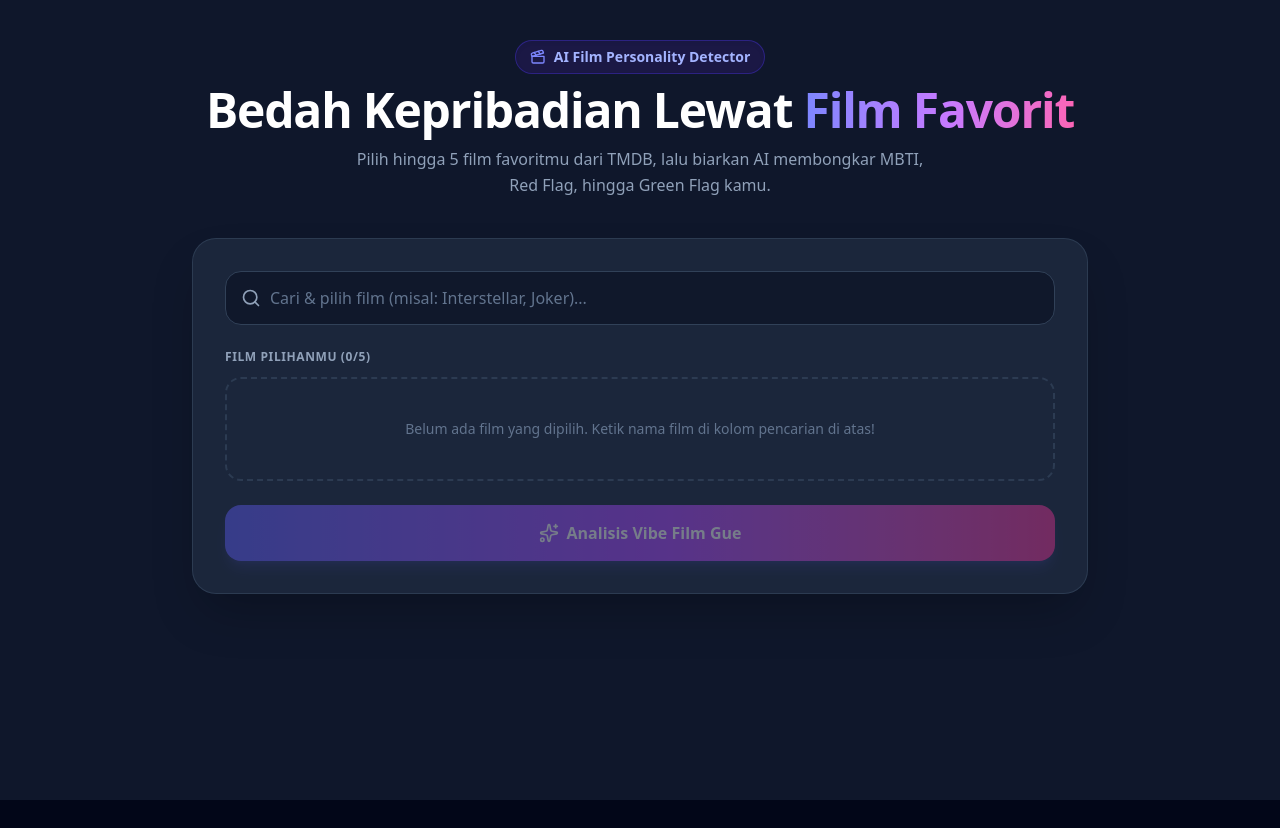
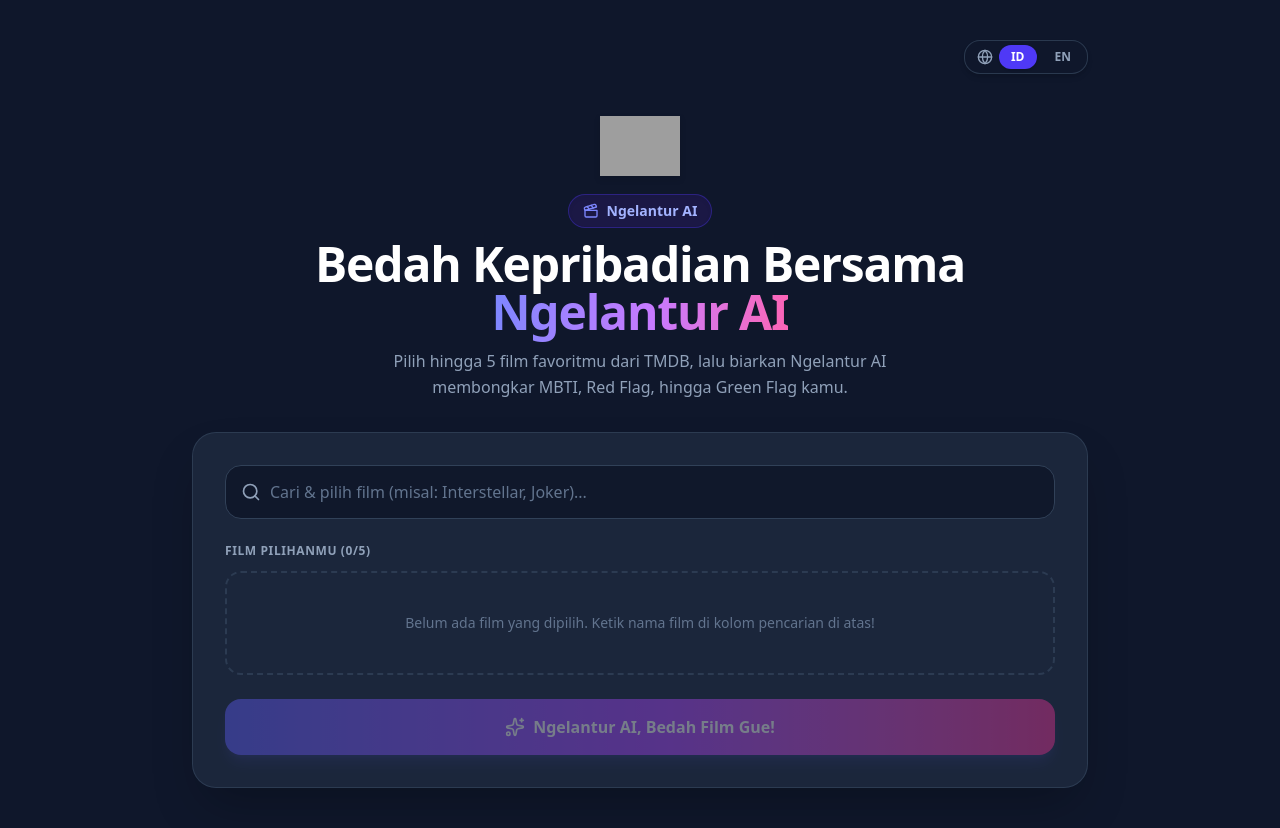
Before and after one commit to Lockley99/ngelantur-AI, a Next.js app: page / in a window 1280 px wide. Before the commit the page ends 800 px from the top, so only its background shows below. Built offline with nearby package versions, Linux system fonts and the light colour scheme; grey boxes are pictures that could not be loaded.

Commit message:
update bahasa inggris

```diff
--- a/app/api/analyze/route.ts
+++ b/app/api/analyze/route.ts
@@ -1,7 +1,6 @@
 import { NextResponse } from "next/server";
 import { GoogleGenAI } from "@google/genai";
 
-// 1. Ambil semua API Key yang tersedia
 const apiKeys = [
   process.env.GEMINI_API_KEY_1,
   process.env.GEMINI_API_KEY_2,
@@ -10,7 +9,6 @@ const apiKeys = [
   process.env.GEMINI_API_KEY_5,
 ].filter(Boolean) as string[];
 
-// 2. Fungsi Eksekusi Bergantian (Round-Robin)
 async function generateContentWithRotationAndRetry(prompt: string) {
   if (apiKeys.length === 0) {
     throw new Error("Tidak ada GEMINI_API_KEY yang terkonfigurasi di Environment Variables.");
@@ -58,24 +56,44 @@ async function generateContentWithRotationAndRetry(prompt: string) {
   throw lastError;
 }
 
-// 3. Handler Utama API POST
 export async function POST(request: Request) {
   try {
-    const { movies } = await request.json();
+    const { movies, language = "id" } = await request.json();
 
     if (!movies || !Array.isArray(movies) || movies.length === 0) {
       return NextResponse.json(
-        { error: "Pilih minimal satu film." },
+        { error: language === "en" ? "Select at least one movie." : "Pilih minimal satu film." },
         { status: 400 }
       );
     }
 
     const movieListStr = movies.map((m: any) => `- ${m.title}`).join("\n");
 
-    const prompt = `
-Kamu adalah Ngelantur AI, seorang ahli psikologi film dan pop culture yang santai, cerdas, sedikit humoris, dan suka ngobrol/ngelantur tapi tetap akurat.
+    const isEn = language === "en";
 
-Berikut adalah daftar film favorit pengguna:
+    const prompt = isEn
+      ? `
+You are "Ngelantur AI", a witty, pop-culture savvy, film-obsessed, and slightly sarcastic AI personality analyzer.
+You breakdown people's inner minds based on their favorite movies with clever humor, playful roasts, and sharp cinematic insights.
+
+Selected favorite movies:
+${movieListStr}
+
+Analyze the user's personality based on these movies and return a PURE JSON response with this EXACT structure:
+{
+  "mbti": "MBTI Type (e.g. INTJ, ENFP, etc.)",
+  "archetype": "A catchy, cinematic title/archetype (e.g. 'The Existential Daydreamer')",
+  "summary": "A witty, fun, and insightful breakdown of their personality based on movie themes.",
+  "green_flag": "Their best personality trait or social strength.",
+  "red_flag": "A playful, lighthearted roast or cinematic red flag based on their choices.",
+  "recommended_genre": "Movie genre recommendation that fits their vibe."
+}
+Maintain a casual, fun, witty, and engaging tone in English. Avoid boring or generic academic tone.
+`
+      : `
+Kamu adalah "Ngelantur AI", seorang ahli psikologi film dan pop culture yang santai, cerdas, humoris, dan suka ngobrol/ngelantur tapi tetap akurat.
+
+Daftar film favorit pengguna:
 ${movieListStr}
 
 Berdasarkan pilihan film tersebut, buatlah analisis kepribadian dalam format JSON murni dengan struktur berikut:
@@ -94,7 +112,7 @@ Gunakan bahasa Indonesia yang santai, ala anak muda, dan seru khas Ngelantur AI.
     const textResult = response?.text;
 
     if (!textResult) {
-      throw new Error("Gagal menerima respons dari Ngelantur AI.");
+      throw new Error("Gagal menerima respons.");
     }
 
     const analysisData = JSON.parse(textResult);
@@ -103,16 +121,9 @@ Gunakan bahasa Indonesia yang santai, ala anak muda, dan seru khas Ngelantur AI.
   } catch (error: any) {
     console.error("Error pada Handler Ngelantur AI:", error);
 
-    if (error?.status === 429 || error?.message?.includes("429")) {
-      return NextResponse.json(
-        { error: "Semua API Key sedang mencapai kuota limit. Silakan coba 1 menit lagi." },
-        { status: 429 }
-      );
-    }
-
     return NextResponse.json(
-      { error: "Terjadi kesalahan saat Ngelantur AI menganalisis kepribadian." },
-      { status: 500 }
+      { error: "Server AI sedang sibuk/limit. Silakan coba beberapa saat lagi." },
+      { status: 429 }
     );
   }
 }
--- a/components/movieAnalyzer.tsx
+++ b/components/movieAnalyzer.tsx
@@ -1,6 +1,7 @@
 "use client";
 
-import { useState, useEffect, useRef } from "react";
+import { useState, useEffect, useRef, useCallback } from "react";
+import Image from "next/image";
 import {
   Clapperboard,
   Sparkles,
@@ -12,7 +13,8 @@ import {
   CheckCircle2,
   Compass,
   Star,
-  Plus
+  Plus,
+  Globe
 } from "lucide-react";
 
 export interface Movie {
@@ -32,22 +34,63 @@ export interface AnalysisData {
   recommended_genre: string;
 }
 
+// Kamus Teks Bahasa
+const UI_TEXT = {
+  id: {
+    title: "Bedah Kepribadian Bersama",
+    subTitle: "Pilih hingga 5 film favoritmu dari TMDB, lalu biarkan Ngelantur AI membongkar MBTI, Red Flag, hingga Green Flag kamu.",
+    placeholder: "Cari & pilih film (misal: Interstellar, Joker)...",
+    selectedMovies: "Film Pilihanmu",
+    clearAll: "Hapus Semua",
+    emptyList: "Belum ada film yang dipilih. Ketik nama film di kolom pencarian di atas!",
+    btnAnalyzing: "Ngelantur AI Sedang Menganalisis...",
+    btnAction: "Ngelantur AI, Bedah Film Gue!",
+    errMax: "Maksimal 5 film favorit saja ya!",
+    errExist: "Film ini sudah ada di daftar pilihanmu!",
+    errEmpty: "Pilih minimal 1 film favoritmu!",
+    resultsHeader: "Hasil Bedah Ngelantur AI",
+    personaBadge: "Persona Sinematik Ngelantur AI",
+    redFlagTitle: "Red Flag / Roasting",
+    greenFlagTitle: "Green Flag / Kelebihan",
+    recGenre: "Rekomendasi Genre Film",
+  },
+  en: {
+    title: "Uncover Your Vibe With",
+    subTitle: "Pick up to 5 favorite movies from TMDB, and let Ngelantur AI decode your MBTI, Red Flags, and Green Flags.",
+    placeholder: "Search & select movies (e.g. Interstellar, Joker)...",
+    selectedMovies: "Your Picks",
+    clearAll: "Clear All",
+    emptyList: "No movies selected yet. Type a movie name in the search bar above!",
+    btnAnalyzing: "Ngelantur AI is Thinking...",
+    btnAction: "Ngelantur AI, Decode My Movies!",
+    errMax: "You can only select up to 5 movies!",
+    errExist: "This movie is already in your list!",
+    errEmpty: "Please select at least 1 movie!",
+    resultsHeader: "Ngelantur AI Breakdown",
+    personaBadge: "Ngelantur AI Cinematic Persona",
+    redFlagTitle: "Red Flag / Cinematic Roast",
+    greenFlagTitle: "Green Flag / Best Traits",
+    recGenre: "Recommended Film Genre",
+  }
+};
+
 export default function MovieAnalyzer() {
-  const [isMounted, setIsMounted] = useState(false);
+  const [isMounted, setIsMounted] = useState<boolean>(false);
+  const [lang, setLang] = useState<"id" | "en">("id");
 
-  const [searchQuery, setSearchQuery] = useState("");
+  const [searchQuery, setSearchQuery] = useState<string>("");
   const [searchResults, setSearchResults] = useState<Movie[]>([]);
-  const [isSearching, setIsSearching] = useState(false);
-  const [showDropdown, setShowDropdown] = useState(false);
+  const [isSearching, setIsSearching] = useState<boolean>(false);
+  const [showDropdown, setShowDropdown] = useState<boolean>(false);
 
   const [selectedMovies, setSelectedMovies] = useState<Movie[]>([]);
-  const [isLoading, setIsLoading] = useState(false);
+  const [isLoading, setIsLoading] = useState<boolean>(false);
   const [analysis, setAnalysis] = useState<AnalysisData | null>(null);
   const [error, setError] = useState<string | null>(null);
 
   const dropdownRef = useRef<HTMLDivElement>(null);
+  const t = UI_TEXT[lang];
 
-  // Pastikan komponen sudah terpasang di Client
   useEffect(() => {
     setIsMounted(true);
   }, []);
@@ -60,10 +103,18 @@ export default function MovieAnalyzer() {
         try {
           const res = await fetch(`/api/tmdb/search?query=${encodeURIComponent(searchQuery)}`);
           const data = await res.json();
-          setSearchResults(data.results || []);
-          setShowDropdown(true);
-        } catch {
+
+          if (data.results && data.results.length > 0) {
+            setSearchResults(data.results);
+            setShowDropdown(true);
+          } else {
+            setSearchResults([]);
+            setShowDropdown(false);
+          }
+        } catch (err) {
+          console.error("Gagal melakukan pencarian:", err);
           setSearchResults([]);
+          setShowDropdown(false);
         } finally {
           setIsSearching(false);
         }
@@ -76,7 +127,6 @@ export default function MovieAnalyzer() {
     return () => clearTimeout(timer);
   }, [searchQuery]);
 
-  // Sembunyikan dropdown jika klik di luar area
   useEffect(() => {
     const handleClickOutside = (event: MouseEvent) => {
       if (dropdownRef.current && !dropdownRef.current.contains(event.target as Node)) {
@@ -87,14 +137,14 @@ export default function MovieAnalyzer() {
     return () => document.removeEventListener("mousedown", handleClickOutside);
   }, []);
 
-  const handleSelectMovie = (movie: Movie) => {
+  const handleSelectMovie = useCallback((movie: Movie) => {
     if (selectedMovies.some((m) => m.id === movie.id)) {
-      setError("Film ini sudah ada di daftar pilihanmu!");
+      setError(t.errExist);
       return;
     }
 
     if (selectedMovies.length >= 5) {
-      setError("Maksimal 5 film favorit saja ya!");
+      setError(t.errMax);
       return;
     }
 
@@ -102,15 +152,20 @@ export default function MovieAnalyzer() {
     setSearchQuery("");
     setShowDropdown(false);
     setError(null);
-  };
+  }, [selectedMovies, t]);
 
-  const handleRemoveMovie = (id: number) => {
+  const handleRemoveMovie = useCallback((id: number) => {
     setSelectedMovies((prev) => prev.filter((m) => m.id !== id));
-  };
+  }, []);
+
+  const handleClearMovies = useCallback(() => {
+    setSelectedMovies([]);
+    setError(null);
+  }, []);
 
   const handleAnalyze = async () => {
     if (selectedMovies.length === 0) {
-      setError("Pilih minimal 1 film favoritmu!");
+      setError(t.errEmpty);
       return;
     }
 
@@ -121,15 +176,15 @@ export default function MovieAnalyzer() {
       const res = await fetch("/api/analyze", {
         method: "POST",
         headers: { "Content-Type": "application/json" },
-        body: JSON.stringify({ movies: selectedMovies }),
+        body: JSON.stringify({ movies: selectedMovies, language: lang }),
       });
 
       const data = await res.json();
-      if (!res.ok) throw new Error(data.error || "Gagal menganalisis");
+      if (!res.ok) throw new Error(data.error || "Failed to analyze");
 
       setAnalysis(data.analysis);
     } catch (err: unknown) {
-      const message = err instanceof Error ? err.message : "Terjadi kesalahan sistem.";
+      const message = err instanceof Error ? err.message : "System error occurred.";
       setError(message);
     } finally {
       setIsLoading(false);
@@ -137,13 +192,39 @@ export default function MovieAnalyzer() {
   };
 
   return (
-    <div className="max-w-4xl mx-auto space-y-10">
-      <HeaderSection />
+    <div className="max-w-4xl mx-auto space-y-8 relative">
+      {/* Selector Bahasa (ID / EN) */}
+      <div className="flex justify-end">
+        <div className="inline-flex items-center gap-1.5 bg-slate-900 border border-slate-700/80 p-1 rounded-2xl shadow-md">
+          <Globe className="w-4 h-4 text-slate-400 ml-2" />
+          <button
+            onClick={() => setLang("id")}
+            className={`px-3 py-1 rounded-xl text-xs font-bold transition-all ${
+              lang === "id"
+                ? "bg-indigo-600 text-white shadow-sm"
+                : "text-slate-400 hover:text-white"
+            }`}
+          >
+            ID
+          </button>
+          <button
+            onClick={() => setLang("en")}
+            className={`px-3 py-1 rounded-xl text-xs font-bold transition-all ${
+              lang === "en"
+                ? "bg-indigo-600 text-white shadow-sm"
+                : "text-slate-400 hover:text-white"
+            }`}
+          >
+            EN
+          </button>
+        </div>
+      </div>
 
-      {/* Box Input & Pilihan Film */}
+      <HeaderSection t={t} />
+
+      {/* Input & List Film */}
       <section className="bg-slate-800/90 backdrop-blur-md border border-slate-700/80 rounded-3xl p-6 sm:p-8 shadow-2xl space-y-6">
 
-        {/* Input Auto-complete */}
         <div className="relative" ref={dropdownRef}>
           <div className="relative flex-1">
             <Search className="w-5 h-5 absolute left-4 top-1/2 -translate-y-1/2 text-slate-400" />
@@ -151,8 +232,8 @@ export default function MovieAnalyzer() {
               type="text"
               value={searchQuery}
               onChange={(e) => setSearchQuery(e.target.value)}
-              onFocus={() => searchQuery.length >= 2 && setShowDropdown(true)}
-              placeholder="Cari & pilih film (misal: Interstellar, Joker)..."
+              onFocus={() => searchQuery.length >= 2 && searchResults.length > 0 && setShowDropdown(true)}
+              placeholder={t.placeholder}
               className="w-full pl-11 pr-10 py-3.5 bg-slate-900/90 rounded-2xl border border-slate-700 text-slate-100 text-sm sm:text-base focus:outline-none focus:ring-2 focus:ring-indigo-500/40 focus:border-indigo-500 transition-all placeholder:text-slate-500"
             />
             {isSearching && (
@@ -160,7 +241,7 @@ export default function MovieAnalyzer() {
             )}
           </div>
 
-          {/* Menu Dropdown Hasil Pencarian TMDB */}
+          {/* Dropdown TMDB */}
           {showDropdown && searchResults.length > 0 && (
             <div className="absolute left-0 right-0 top-full mt-2 bg-slate-900 border border-slate-700/90 rounded-2xl shadow-2xl max-h-80 overflow-y-auto z-50 divide-y divide-slate-800/80">
               {searchResults.map((movie) => {
@@ -210,25 +291,23 @@ export default function MovieAnalyzer() {
 
         {error && <ErrorMessage message={error} />}
 
-        {/* Grid Kartu Pilihan Film */}
         <SelectedMoviesGrid
           movies={selectedMovies}
           onRemove={handleRemoveMovie}
-          onClear={() => setSelectedMovies([])}
+          onClear={handleClearMovies}
+          t={t}
         />
 
-        {/* --- Tombol Eksekusi Analisis (Dua Jalur untuk Memutus Mismatch) --- */}
+        {/* Tombol Eksekusi */}
         {!isMounted ? (
-          /* Tampilan Statis untuk Server Rendering / Hydration Awal */
           <button
-            disabled={true}
+            disabled
             className="w-full py-4 bg-gradient-to-r from-indigo-500 via-purple-500 to-pink-500 text-white font-bold text-sm sm:text-base rounded-2xl opacity-40 cursor-not-allowed flex items-center justify-center gap-2"
           >
             <Sparkles className="w-5 h-5" />
-            <span>Analisis Vibe Film Gue</span>
+            <span>{t.btnAnalyzing}</span>
           </button>
         ) : (
-          /* Tampilan Dinamis Setelah Terpasang di Client */
           <button
             onClick={handleAnalyze}
             disabled={isLoading || selectedMovies.length === 0}
@@ -237,49 +316,87 @@ export default function MovieAnalyzer() {
             {isLoading ? (
               <>
                 <Loader2 className="w-5 h-5 animate-spin" />
-                <span>Menganalisis Kepribadian...</span>
+                <span>{t.btnAnalyzing}</span>
               </>
             ) : (
               <>
                 <Sparkles className="w-5 h-5" />
-                <span>Analisis Vibe Film Gue</span>
+                <span>{t.btnAction}</span>
               </>
             )}
           </button>
         )}
       </section>
 
-      {/* Hasil Analisis AI */}
-      {analysis && <AnalysisResults data={analysis} />}
+      {/* Hasil Analisis */}
+      {analysis && <AnalysisResults data={analysis} t={t} />}
     </div>
   );
 }
 
-// --- Sub-komponen Tampilan ---
+// --- Sub-Components ---
+
+function HeaderSection({ t }: { t: typeof UI_TEXT["id"] }) {
+  const [imageError, setImageError] = useState(false);
+
+  return (
+    <header className="text-center space-y-3">
+      {!imageError && (
+        <div className="flex justify-center mb-2">
+          <Image
+            src="/logo.png"
+            alt="Logo Ngelantur AI"
+            width={80}
+            height={80}
+            className="w-16 h-16 sm:w-20 sm:h-20 object-contain drop-shadow-md"
+            priority
+            onError={() => setImageError(true)}
+          />
+        </div>
+      )}
+
+      <div className="inline-flex items-center gap-2 px-3.5 py-1.5 rounded-full bg-indigo-950/80 border border-indigo-800/60 text-indigo-300 text-xs sm:text-sm font-semibold shadow-inner">
+        <Clapperboard className="w-4 h-4 text-indigo-400" />
+        <span>Ngelantur AI</span>
+      </div>
+      <h1 className="text-3xl sm:text-5xl font-extrabold text-white tracking-tight">
+        {t.title}{" "}
+        <span className="text-transparent bg-clip-text bg-gradient-to-r from-indigo-400 via-purple-400 to-pink-400">
+          Ngelantur AI
+        </span>
+      </h1>
+      <p className="text-sm sm:text-base text-slate-400 max-w-xl mx-auto leading-relaxed">
+        {t.subTitle}
+      </p>
+    </header>
+  );
+}
 
 function SelectedMoviesGrid({
   movies,
   onRemove,
-  onClear
+  onClear,
+  t
 }: {
   movies: Movie[];
   onRemove: (id: number) => void;
   onClear: () => void;
+  t: typeof UI_TEXT["id"];
 }) {
   return (
     <div className="space-y-3">
       <div className="flex justify-between items-center text-xs text-slate-400 font-semibold uppercase tracking-wider">
-        <span>Film Pilihanmu ({movies.length}/5)</span>
+        <span>{t.selectedMovies} ({movies.length}/5)</span>
         {movies.length > 0 && (
           <button onClick={onClear} className="text-rose-400 hover:text-rose-300 hover:underline">
-            Hapus Semua
+            {t.clearAll}
           </button>
         )}
       </div>
 
       {movies.length === 0 ? (
         <div className="text-center py-10 border-2 border-dashed border-slate-700/80 rounded-2xl text-slate-500 text-xs sm:text-sm">
-          Belum ada film yang dipilih. Ketik nama film di kolom pencarian di atas!
+          {t.emptyList}
         </div>
       ) : (
         <div className="grid grid-cols-1 sm:grid-cols-2 gap-3">
@@ -322,7 +439,6 @@ function SelectedMoviesGrid({
                 <button
                   onClick={() => onRemove(movie.id)}
                   className="p-2 text-slate-500 hover:text-rose-400 hover:bg-rose-950/30 rounded-xl transition-all"
-                  title="Hapus film"
                 >
                   <Trash2 className="w-4 h-4" />
                 </button>
@@ -335,26 +451,6 @@ function SelectedMoviesGrid({
   );
 }
 
-function HeaderSection() {
-  return (
-    <header className="text-center space-y-3">
-      <div className="inline-flex items-center gap-2 px-3.5 py-1.5 rounded-full bg-indigo-950/80 border border-indigo-800/60 text-indigo-300 text-xs sm:text-sm font-semibold shadow-inner">
-        <Clapperboard className="w-4 h-4 text-indigo-400" />
-        <span>AI Film Personality Detector</span>
-      </div>
-      <h1 className="text-3xl sm:text-5xl font-extrabold text-white tracking-tight">
-        Bedah Kepribadian Lewat{" "}
-        <span className="text-transparent bg-clip-text bg-gradient-to-r from-indigo-400 via-purple-400 to-pink-400">
-          Film Favorit
-        </span>
-      </h1>
-      <p className="text-sm sm:text-base text-slate-400 max-w-xl mx-auto leading-relaxed">
-        Pilih hingga 5 film favoritmu dari TMDB, lalu biarkan AI membongkar MBTI, Red Flag, hingga Green Flag kamu.
-      </p>
-    </header>
-  );
-}
-
 function ErrorMessage({ message }: { message: string }) {
   return (
     <div className="p-3.5 rounded-xl bg-rose-950/50 border border-rose-800/80 text-rose-300 text-xs sm:text-sm flex items-center gap-2">
@@ -364,14 +460,14 @@ function ErrorMessage({ message }: { message: string }) {
   );
 }
 
-function AnalysisResults({ data }: { data: AnalysisData }) {
+function AnalysisResults({ data, t }: { data: AnalysisData; t: typeof UI_TEXT["id"] }) {
   return (
     <div className="space-y-6 animate-in fade-in slide-in-from-bottom-4 duration-500">
       <div className="relative overflow-hidden rounded-3xl bg-gradient-to-br from-indigo-700 via-purple-700 to-pink-700 p-6 sm:p-8 text-white shadow-2xl">
         <div className="flex flex-wrap items-center justify-between gap-3 mb-4">
           <span className="inline-flex items-center gap-1.5 px-3 py-1 rounded-full text-xs font-semibold bg-white/10 text-white backdrop-blur-md border border-white/20">
             <Sparkles className="w-3.5 h-3.5 text-amber-300" />
-            Persona Sinematik
+            {t.personaBadge}
           </span>
           <span className="text-xs font-mono font-bold tracking-wider bg-slate-900 text-indigo-300 px-3 py-1 rounded-full shadow-md border border-indigo-500/30">
             {data.mbti}
@@ -385,7 +481,7 @@ function AnalysisResults({ data }: { data: AnalysisData }) {
       <div className="rounded-3xl bg-slate-800/90 border border-slate-700/80 p-6 sm:p-8 shadow-xl">
         <div className="flex items-center gap-2.5 mb-4 text-indigo-400 font-bold text-base sm:text-lg border-b border-slate-700/60 pb-3">
           <Clapperboard className="w-5 h-5" />
-          <h3>Bedah Kepribadian</h3>
+          <h3>{t.resultsHeader}</h3>
         </div>
         <p className="text-slate-300 leading-relaxed text-sm sm:text-base whitespace-pre-line">
           {data.summary}
@@ -395,13 +491,13 @@ function AnalysisResults({ data }: { data: AnalysisData }) {
       <div className="grid grid-cols-1 md:grid-cols-2 gap-6">
         <TraitCard
           type="red"
-          title="Red Flag"
+          title={t.redFlagTitle}
           icon={<AlertTriangle className="w-5 h-5 shrink-0" />}
           content={data.red_flag}
         />
         <TraitCard
           type="green"
-          title="Green Flag"
+          title={t.greenFlagTitle}
           icon={<CheckCircle2 className="w-5 h-5 shrink-0" />}
           content={data.green_flag}
         />
@@ -413,7 +509,7 @@ function AnalysisResults({ data }: { data: AnalysisData }) {
         </div>
         <div>
           <span className="text-xs font-bold text-slate-400 uppercase tracking-wider block">
-            Rekomendasi Genre Film
+            {t.recGenre}
           </span>
           <h4 className="text-base sm:text-lg font-bold text-white mt-0.5">
             {data.recommended_genre}
```
Also changed, not shown: app/api/tmdb/search/route.ts (+35 -14 lines).
